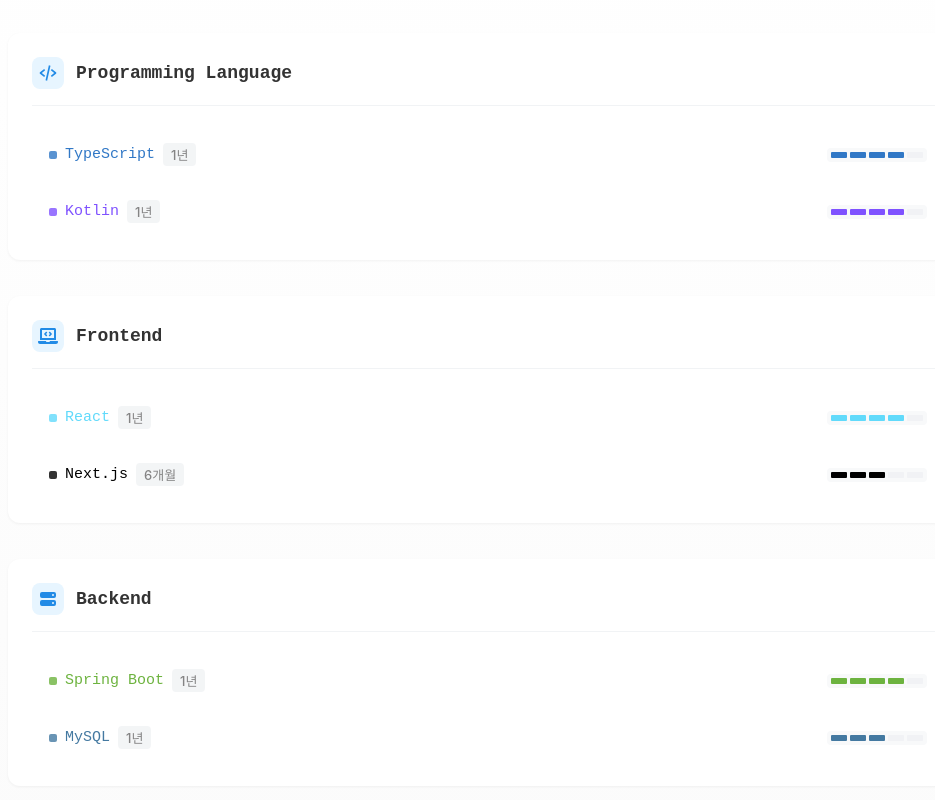
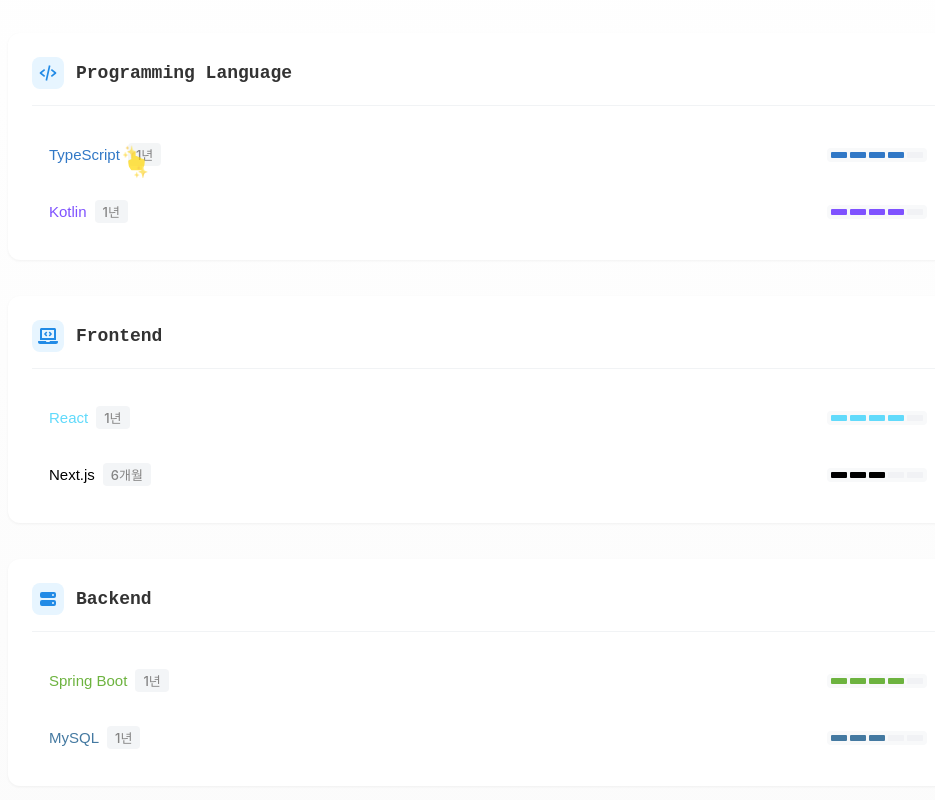
Before and after one commit to jbj338033/portfolio, a React (Vite) app: page / in a window 1280 px wide. Shown: the part 1780-2580 px from the top of the page, without its empty margins (152-1087 px from the left). Built offline with nearby package versions, Linux system fonts and the light colour scheme; a web font is replaced by a local one.

Commit message:
feat: click hind

```diff
--- a/src/components/home/TechStack/index.tsx
+++ b/src/components/home/TechStack/index.tsx
@@ -4,6 +4,7 @@
 import { HiServer } from "react-icons/hi";
 import { AiOutlineCloud } from "react-icons/ai";
 import { useState } from "react";
+import { BsFillHandIndexFill } from "react-icons/bs";
 
 interface TechItem {
   name: string;
@@ -131,9 +132,11 @@
 
 const TechStack = () => {
   const [selectedTech, setSelectedTech] = useState<string | null>(null);
+  const [showHint, setShowHint] = useState(true);
 
   const handleTechClick = (techName: string) => {
     setSelectedTech(selectedTech === techName ? null : techName);
+    setShowHint(false);
   };
 
   return (
@@ -155,9 +158,17 @@
                     key={tech.name}
                     isSelected={selectedTech === tech.name}
                   >
+                    <S.TechMainWrapper>
                       <S.TechMain onClick={() => handleTechClick(tech.name)}>
                         <S.TechLeft>
                           <S.TechLabel color={tech.color}>
+                            {showHint && tech.name === "TypeScript" && (
+                              <S.ClickHint>
+                                <S.HandIcon>
+                                  <BsFillHandIndexFill />
+                                </S.HandIcon>
+                              </S.ClickHint>
+                            )}
                             {tech.name}
                             <S.TechExp>{tech.experience}</S.TechExp>
                           </S.TechLabel>
@@ -175,6 +186,10 @@
                           </S.LevelBar>
                         </S.TechRight>
                       </S.TechMain>
+                      {showHint && tech.name === "TypeScript" && (
+                        <S.MobileHint>👆 탭하여 자세히 보기</S.MobileHint>
+                      )}
+                    </S.TechMainWrapper>
 
                     <S.TechDetails
                       isVisible={selectedTech === tech.name}
--- a/src/components/home/TechStack/style.ts
+++ b/src/components/home/TechStack/style.ts
@@ -1,4 +1,3 @@
-// style.ts
 import styled from "@emotion/styled";
 
 export const Container = styled.section`
@@ -102,6 +101,8 @@
   cursor: pointer;
   border-radius: 8px;
   transition: all 0.2s ease;
+  position: relative;
+  z-index: 0;
 
   &:hover {
     background: #f8f9fa;
@@ -112,31 +113,12 @@
   display: flex;
   align-items: center;
   gap: 12px;
+  position: relative;
 `;
 
 export const TechRight = styled.div`
   display: flex;
   align-items: center;
-`;
-
-export const TechLabel = styled.div<{ color: string }>`
-  display: flex;
-  align-items: center;
-  gap: 8px;
-  font-family: "Fira Code", monospace;
-  font-size: 15px;
-  color: ${(props) => props.color};
-  font-weight: 500;
-
-  &:before {
-    content: "";
-    display: inline-block;
-    width: 8px;
-    height: 8px;
-    border-radius: 2px;
-    background: ${(props) => props.color};
-    opacity: 0.8;
-  }
 `;
 
 export const TechExp = styled.span`
@@ -199,3 +181,97 @@
   margin-top: 8px;
   flex-shrink: 0;
 `;
+
+export const TechMainWrapper = styled.div`
+  position: relative;
+
+  @media (max-width: 480px) {
+    padding-left: 0;
+  }
+`;
+
+export const MobileHint = styled.div`
+  display: none;
+  color: #868e96;
+  font-size: 13px;
+  margin-top: 8px;
+  text-align: center;
+
+  @media (max-width: 480px) {
+    display: block;
+  }
+`;
+
+export const ClickHint = styled.div`
+  position: absolute;
+  left: calc(50% + 20px);
+  top: calc(50% + 8px); // Changed from 50% to move it slightly down
+  transform: translateY(-50%);
+  display: flex;
+  align-items: center;
+  pointer-events: none;
+  z-index: 1;
+
+  @keyframes handAnimation {
+    0% {
+      transform: translateX(0);
+      opacity: 0.7;
+    }
+    50% {
+      transform: translateX(5px);
+      opacity: 1;
+    }
+    100% {
+      transform: translateX(0);
+      opacity: 0.7;
+    }
+  }
+
+  @media (max-width: 768px) {
+    left: calc(50% + 15px);
+    top: calc(50% + 6px); // Adjusted for mobile
+  }
+
+  @media (max-width: 480px) {
+    display: none;
+  }
+`;
+
+export const HandIcon = styled.div`
+  position: relative;
+  animation: handAnimation 2s ease-in-out infinite;
+  color: #ffd700;
+  font-size: 20px;
+  transform: rotate(-35deg);
+
+  &::before,
+  &::after {
+    content: "✨";
+    position: absolute;
+    font-size: 12px;
+    color: #ffd700;
+  }
+
+  &::before {
+    top: -6px;
+    left: -3px;
+    animation: sparkleAnimation 1.5s ease-in-out infinite 0.2s;
+  }
+
+  &::after {
+    bottom: -3px;
+    right: -3px;
+    animation: sparkleAnimation 1.5s ease-in-out infinite 0.7s;
+  }
+`;
+
+export const TechLabel = styled.div<{ color: string }>`
+  display: flex;
+  align-items: center;
+  gap: 8px;
+  font-size: 15px;
+  font-weight: 500;
+  color: ${(props) => props.color};
+  position: relative;
+  width: 100%; // Added to make percentage positioning work correctly
+`;
```
Lines whose indentation alone changed are shown as unchanged.
